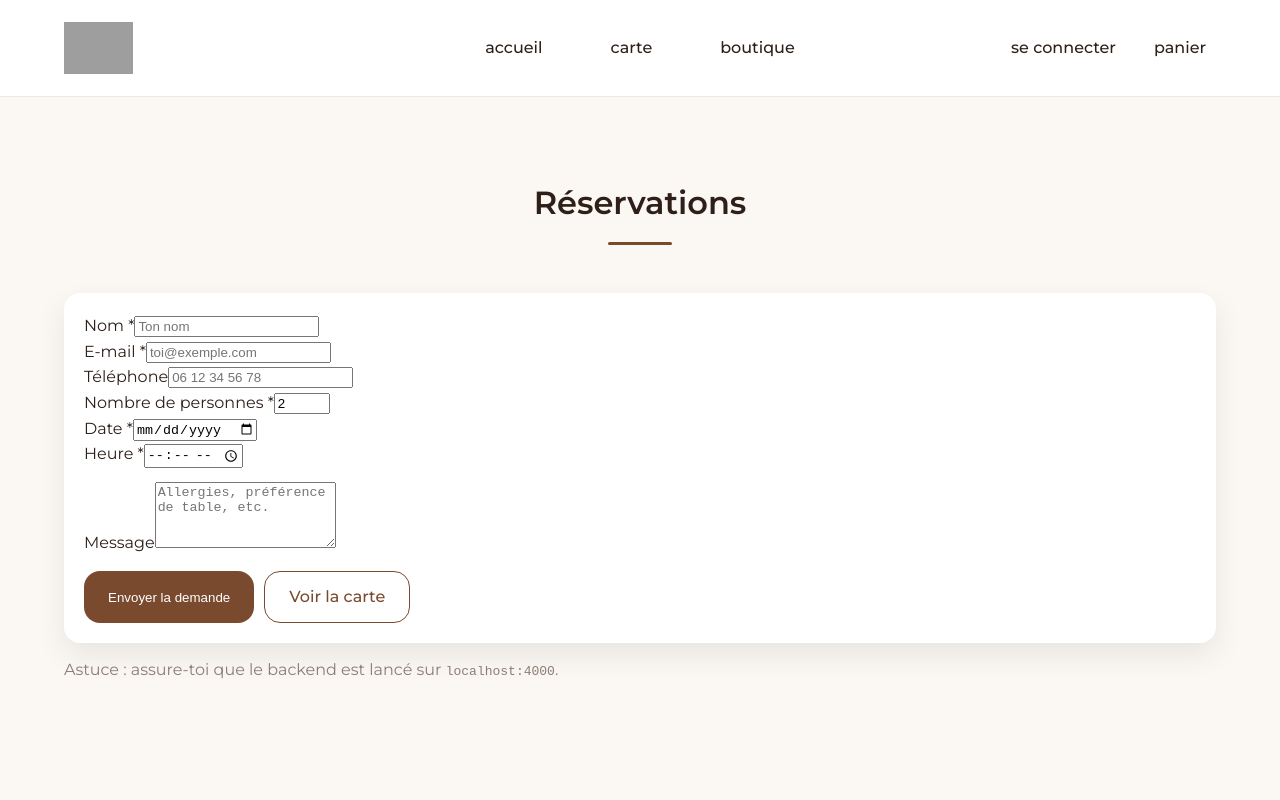
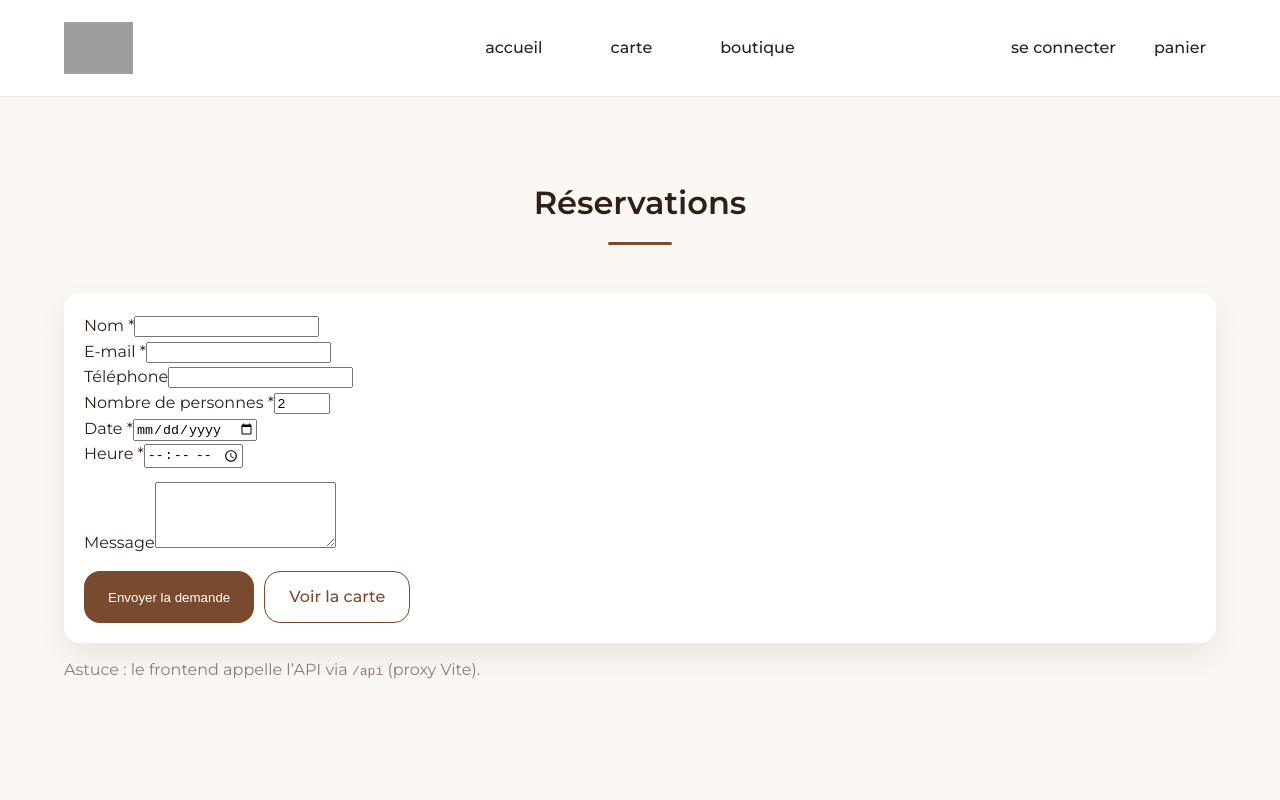
Before and after one commit to obistafff/novaka, a React (Vite) app in the folder client/: page /reservation in a window 1280 px wide. Shown: the top 800 px of the page. Built offline with nearby package versions, Linux system fonts and the light colour scheme; grey boxes are pictures that could not be loaded.

Commit message:
Use relative /api endpoint for reservations page

```diff
--- a/client/src/pages/Reservation.jsx
+++ b/client/src/pages/Reservation.jsx
@@ -1,6 +1,4 @@
 import { useState } from "react";
-
-const API_BASE = "http://localhost:4000";
 
 export default function Reservation() {
   const [form, setForm] = useState({
@@ -27,7 +25,7 @@ export default function Reservation() {
     setFieldErrors({});
 
     try {
-      const res = await fetch(`${API_BASE}/api/reservations`, {
+      const res = await fetch("/api/reservations", {
         method: "POST",
         headers: { "Content-Type": "application/json" },
         body: JSON.stringify({
@@ -45,25 +43,26 @@ export default function Reservation() {
             mapped[err.field] = err.message;
           }
           setFieldErrors(mapped);
-          setStatus({ type: "error", message: "Certains champs sont invalides." });
+          setStatus({
+            type: "error",
+            message: "Certains champs sont invalides.",
+          });
           return;
         }
 
         setStatus({
           type: "error",
-          message: data?.message || "Erreur serveur. Réessaie dans un instant.",
+          message: data?.message || "Erreur serveur. Réessaie plus tard.",
         });
         return;
       }
 
       setStatus({
         type: "success",
-        message: "Demande envoyée ✅ Nous te confirmons rapidement par e-mail.",
+        message: "Demande envoyée ✅ Nous te confirmerons rapidement par e-mail.",
       });
 
-      // Reset (optionnel)
-      setForm((f) => ({
-        ...f,
+      setForm({
         name: "",
         email: "",
         phone: "",
@@ -71,11 +70,12 @@ export default function Reservation() {
         time: "",
         guests: 2,
         message: "",
-      }));
+      });
     } catch (err) {
       setStatus({
         type: "error",
-        message: "Impossible de contacter le serveur. Vérifie que le backend est lancé.",
+        message:
+          "Impossible de contacter le serveur. Vérifie que le backend est lancé.",
       });
     }
   }
@@ -99,10 +99,10 @@ export default function Reservation() {
                     name="name"
                     value={form.name}
                     onChange={onChange}
-                    placeholder="Ton nom"
-                    autoComplete="name"
                   />
-                  {fieldErrors.name && <p className="field-error">{fieldErrors.name}</p>}
+                  {fieldErrors.name && (
+                    <p className="field-error">{fieldErrors.name}</p>
+                  )}
                 </div>
 
                 <div className="field">
@@ -112,10 +112,10 @@ export default function Reservation() {
                     name="email"
                     value={form.email}
                     onChange={onChange}
-                    placeholder="toi@exemple.com"
-                    autoComplete="email"
                   />
-                  {fieldErrors.email && <p className="field-error">{fieldErrors.email}</p>}
+                  {fieldErrors.email && (
+                    <p className="field-error">{fieldErrors.email}</p>
+                  )}
                 </div>
 
                 <div className="field">
@@ -125,10 +125,10 @@ export default function Reservation() {
                     name="phone"
                     value={form.phone}
                     onChange={onChange}
-                    placeholder="06 12 34 56 78"
-                    autoComplete="tel"
                   />
-                  {fieldErrors.phone && <p className="field-error">{fieldErrors.phone}</p>}
+                  {fieldErrors.phone && (
+                    <p className="field-error">{fieldErrors.phone}</p>
+                  )}
                 </div>
 
                 <div className="field">
@@ -142,7 +142,9 @@ export default function Reservation() {
                     value={form.guests}
                     onChange={onChange}
                   />
-                  {fieldErrors.guests && <p className="field-error">{fieldErrors.guests}</p>}
+                  {fieldErrors.guests && (
+                    <p className="field-error">{fieldErrors.guests}</p>
+                  )}
                 </div>
 
                 <div className="field">
@@ -155,7 +157,9 @@ export default function Reservation() {
                     onChange={onChange}
                   />
                   {fieldErrors["date/time"] && (
-                    <p className="field-error">{fieldErrors["date/time"]}</p>
+                    <p className="field-error">
+                      {fieldErrors["date/time"]}
+                    </p>
                   )}
                 </div>
 
@@ -179,27 +183,28 @@ export default function Reservation() {
                   rows="4"
                   value={form.message}
                   onChange={onChange}
-                  placeholder="Allergies, préférence de table, etc."
                 />
-                {fieldErrors.message && <p className="field-error">{fieldErrors.message}</p>}
+                {fieldErrors.message && (
+                  <p className="field-error">{fieldErrors.message}</p>
+                )}
               </div>
 
               <div style={{ display: "flex", gap: 10, marginTop: 16 }}>
-                <button className="btn btn-primary" disabled={status.type === "loading"}>
-                  {status.type === "loading" ? "Envoi..." : "Envoyer la demande"}
+                <button
+                  className="btn btn-primary"
+                  disabled={status.type === "loading"}
+                >
+                  {status.type === "loading"
+                    ? "Envoi..."
+                    : "Envoyer la demande"}
                 </button>
-                <a className="btn btn-secondary" href="#carte">Voir la carte</a>
+                <a className="btn btn-secondary" href="/carte">
+                  Voir la carte
+                </a>
               </div>
 
               {status.type !== "idle" && (
-                <div
-                  className="card"
-                  style={{
-                    marginTop: 16,
-                    padding: 14,
-                    border: "1px solid rgba(255,255,255,0.08)",
-                  }}
-                >
+                <div className="card" style={{ marginTop: 16, padding: 14 }}>
                   <p style={{ margin: 0 }}>{status.message}</p>
                 </div>
               )}
@@ -207,7 +212,7 @@ export default function Reservation() {
           </div>
 
           <p style={{ marginTop: 14, color: "var(--color-muted)" }}>
-            Astuce : assure-toi que le backend est lancé sur <code>localhost:4000</code>.
+            Astuce : le frontend appelle l’API via <code>/api</code> (proxy Vite).
           </p>
         </div>
       </section>
```
